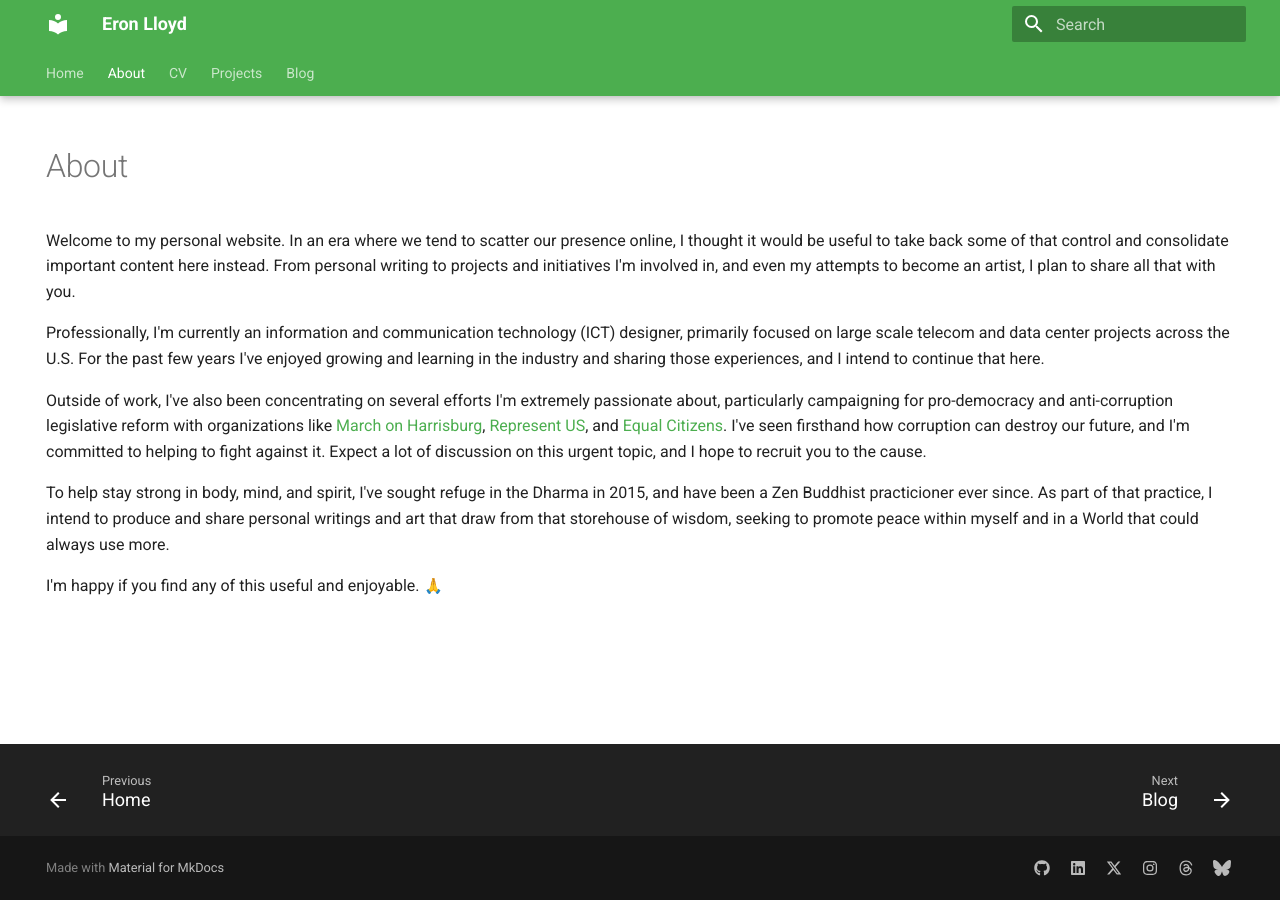
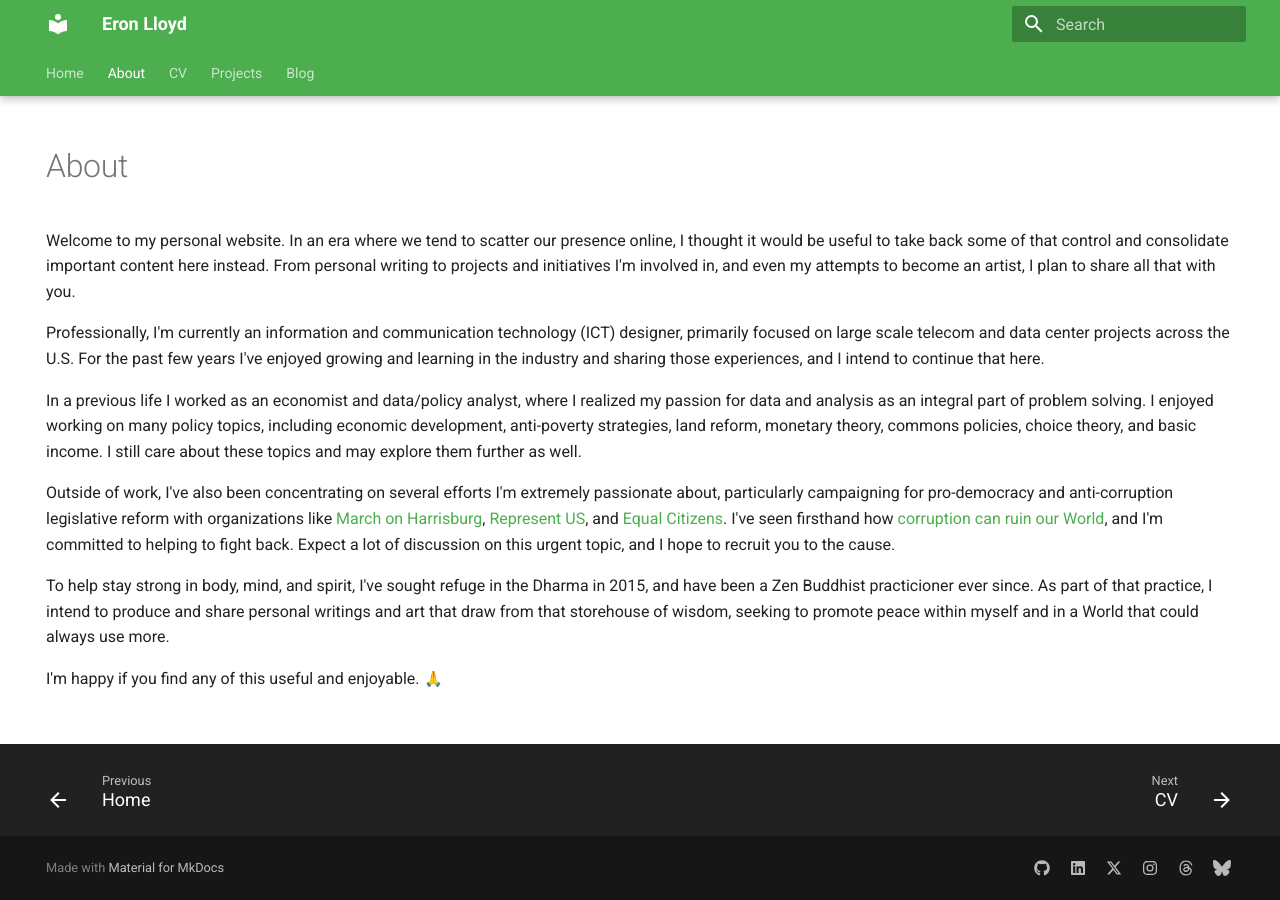
Before and after one commit to eronlloyd/eronlloyd.github.io, an MkDocs documentation site: the page built from docs/about.md, in a window 1280 px wide. Built offline with MkDocs 1.6.1 and Material for MkDocs 9.7.7, drawn with Linux system fonts in a browser that asks for light colours; emoji names are drawn with the system emoji font.

Commit message:
About update

```diff
--- a/docs/about.md
+++ b/docs/about.md
@@ -15,12 +15,18 @@ focused on large scale telecom and data center projects across the U.S. For the
 enjoyed growing and learning in the industry and sharing those experiences, and I intend to continue
 that here.
 
+In a previous life I worked as an economist and data/policy analyst, where I realized my passion for
+data and analysis as an integral part of problem solving. I enjoyed working on many policy topics,
+including economic development, anti-poverty strategies, land reform, monetary theory, commons
+policies, choice theory, and basic income. I still care about these topics and may explore them
+further as well.
+
 Outside of work, I've also been concentrating on several efforts I'm extremely passionate about,
 particularly campaigning for pro-democracy and anti-corruption legislative reform with organizations
 like [March on Harrisburg](https://www.mohpa.org), [Represent US](https://represent.us/), and
-[Equal Citizens](https://equalcitizens.us/). I've seen firsthand how corruption can destroy our
-future, and I'm committed to helping to fight against it. Expect a lot of discussion on this urgent
-topic, and I hope to recruit you to the cause.
+[Equal Citizens](https://equalcitizens.us/). I've seen firsthand how [corruption can ruin our
+World](blog/posts/how_corruption_ruins_the_world.md), and I'm committed to helping to fight back. Expect
+a lot of discussion on this urgent topic, and I hope to recruit you to the cause.
 
 To help stay strong in body, mind, and spirit, I've sought refuge in the Dharma in 2015, and have
 been a Zen Buddhist practicioner ever since. As part of that practice, I intend to produce and share
--- a/mkdocs.yml
+++ b/mkdocs.yml
@@ -4,8 +4,6 @@ theme:
   palette:
     primary: green
   name: material
-  icon:
-    repo: fontawesome/brands/github
   features:
     - content.code.copy
     - navigation.tabs
@@ -64,7 +62,7 @@ plugins:
 nav:
     - Home: 'index.md'
     - About: 'about.md'
-    - CV: 'cv'
-    - Projects: 'projects'
+    - CV: 'cv/index.md'
+    - Projects: 'projects/index.md'
     - Blog:
       - blog/index.md
```
